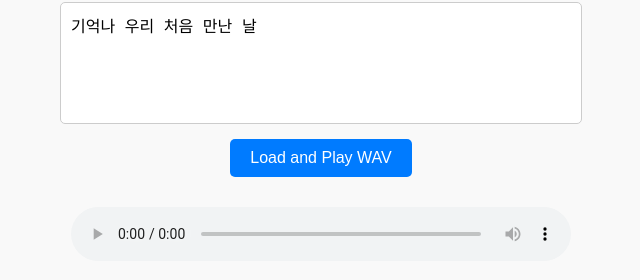
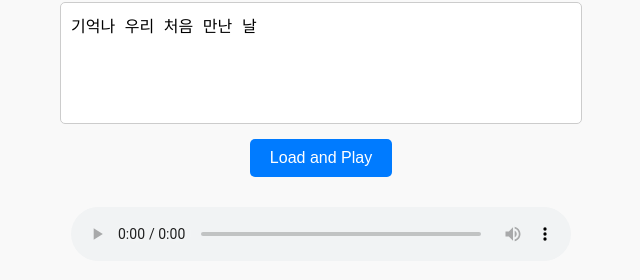
Before and after one commit to mazigle/tts, a plain HTML site: page index.html in a window 1280 px wide. Shown: the part 308-588 px from the top of the page, without its empty margins (319-959 px from the left). Drawn offline with Linux system fonts and the light colour scheme.

Commit message:
chore: minor

```diff
--- a/index.html
+++ b/index.html
@@ -67,7 +67,7 @@
     <h1>Anime Voice Generator</h1>
     <div class="container">
         <textarea id="input-text" placeholder="Enter your text here...">기억나 우리 처음 만난 날</textarea>
-        <button id="load-audio">Load and Play WAV</button>
+        <button id="load-audio">Load and Play</button>
         <audio id="audio-player" controls></audio>
     </div>
 
```
